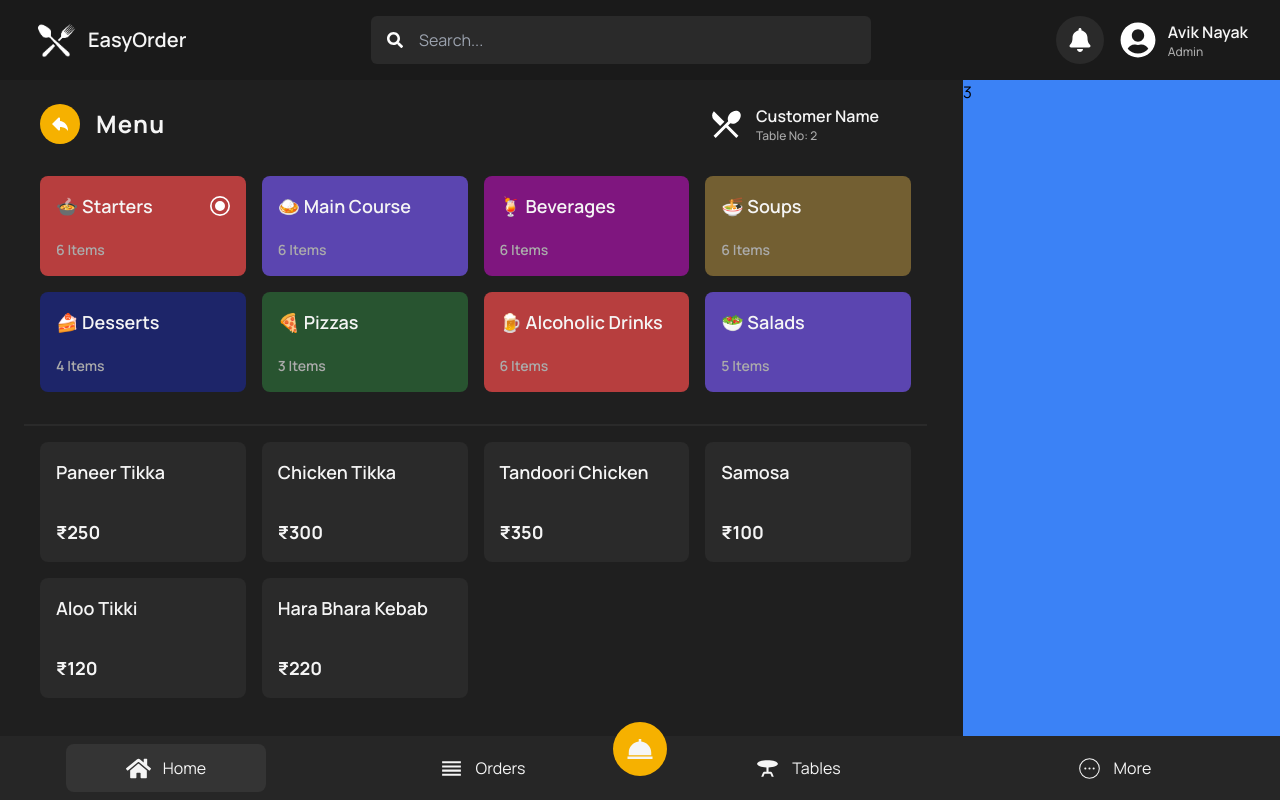
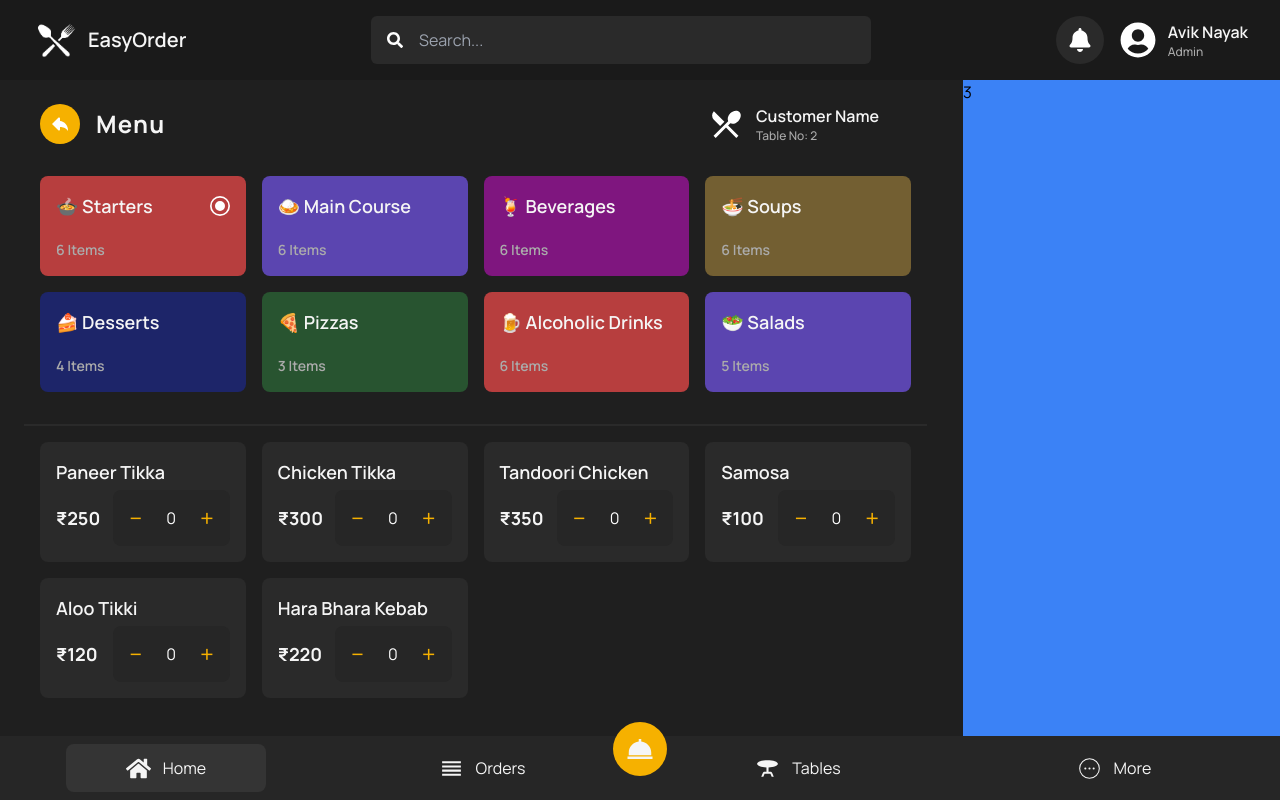
Before and after one commit to AvikNayak22/EasyOrder, a React (Vite) app in the folder pos-frontend/: page /menu in a window 1280 px wide. Built offline with nearby package versions, Linux system fonts and the light colour scheme.

Commit message:
worked on menu container ui design

```diff
--- a/pos-frontend/src/components/menu/MenuContainer.jsx
+++ b/pos-frontend/src/components/menu/MenuContainer.jsx
@@ -4,6 +4,22 @@ import { useState } from "react";
 
 const MenuContainer = () => {
   const [selected, setSelected] = useState(menus[0]);
+  const [itemCount, setItemCount] = useState(0);
+  const [itemId, setItemId] = useState();
+  const increment = (id) => {
+    setItemId(id);
+
+    if (itemCount >= 4) return;
+
+    setItemCount((prev) => prev + 1);
+  };
+  const decrement = (id) => {
+    setItemId(id);
+
+    if (itemCount <= 0) return;
+
+    setItemCount((prev) => prev - 1);
+  };
 
   return (
     <>
@@ -14,7 +30,11 @@ const MenuContainer = () => {
               key={menu.id}
               className="flex flex-col items-start justify-between p-4 rounded-lg h-[100px] cursor-pointer "
               style={{ backgroundColor: menu.bgColor }}
-              onClick={() => setSelected(menu)}
+              onClick={() => {
+                setSelected(menu);
+                setItemId(0);
+                setItemCount(0);
+              }}
             >
               <div className="flex items-center justify-between w-full">
                 <h1 className="text-[#f5f5f5] text-lg font-semibold">
@@ -41,12 +61,31 @@ const MenuContainer = () => {
               key={menu.id}
               className="flex flex-col items-start justify-between p-4 rounded-lg h-[120px] cursor-pointer bg-[#2a2a2a] hover:bg-[#383838]"
             >
+              <h1 className="text-[#f5f5f5] text-lg font-semibold">
+                {menu.name}
+              </h1>
               <div className="flex items-center justify-between w-full">
-                <h1 className="text-[#f5f5f5] text-lg font-semibold">
-                  {menu.name}
-                </h1>
+                <p className="text-[#f5f5f5] text-lg font-bold">
+                  ₹{menu.price}
+                </p>
+                <div className="flex items-center justify-between bg-[#262626] px-4 py-3 rounded-lg gap-6">
+                  <button
+                    onClick={() => decrement(menu.id)}
+                    className="text-[#f6b100] text-2xl"
+                  >
+                    &minus;
+                  </button>
+                  <span className="text-white">
+                    {menu.id === itemId ? itemCount : "0"}
+                  </span>
+                  <button
+                    onClick={() => increment(menu.id)}
+                    className="text-[#f6b100] text-2xl"
+                  >
+                    &#43;
+                  </button>
+                </div>
               </div>
-              <p className="text-[#f5f5f5] text-lg font-bold">₹{menu.price}</p>
             </div>
           );
         })}
```
